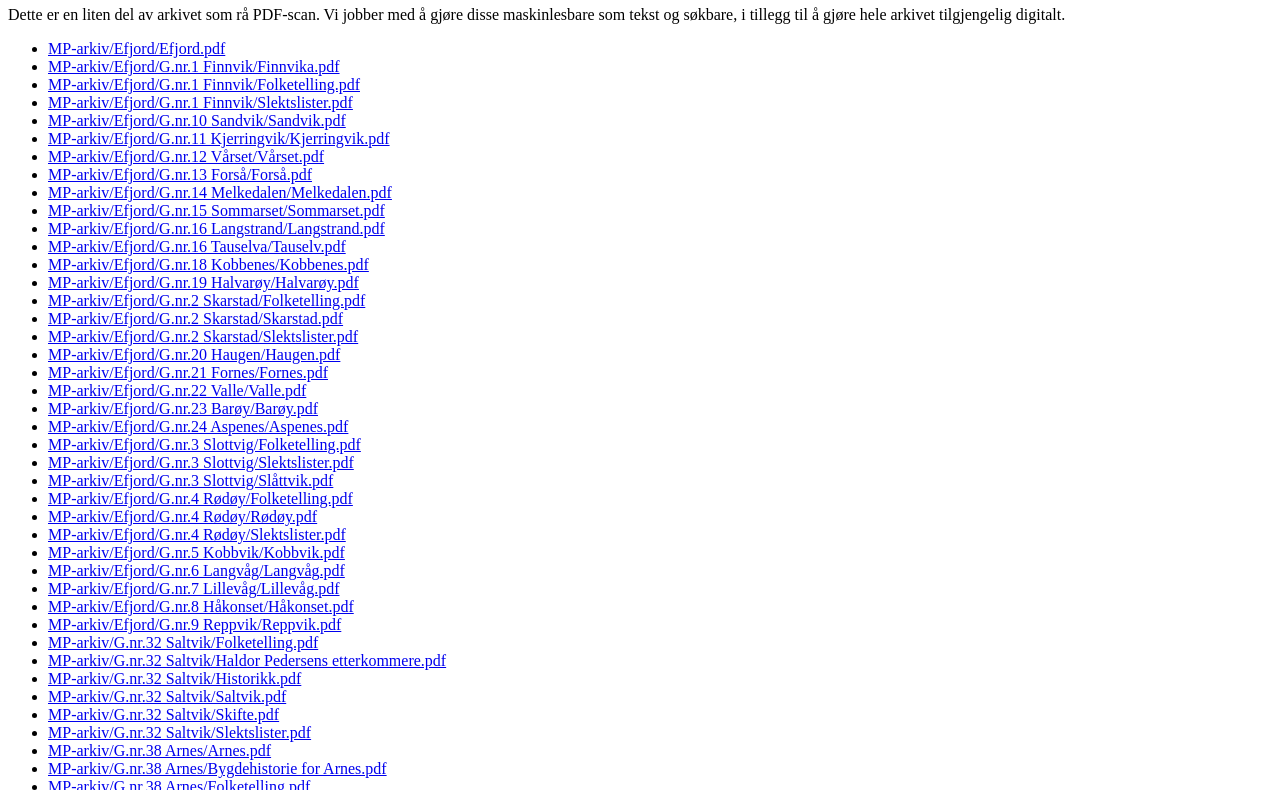
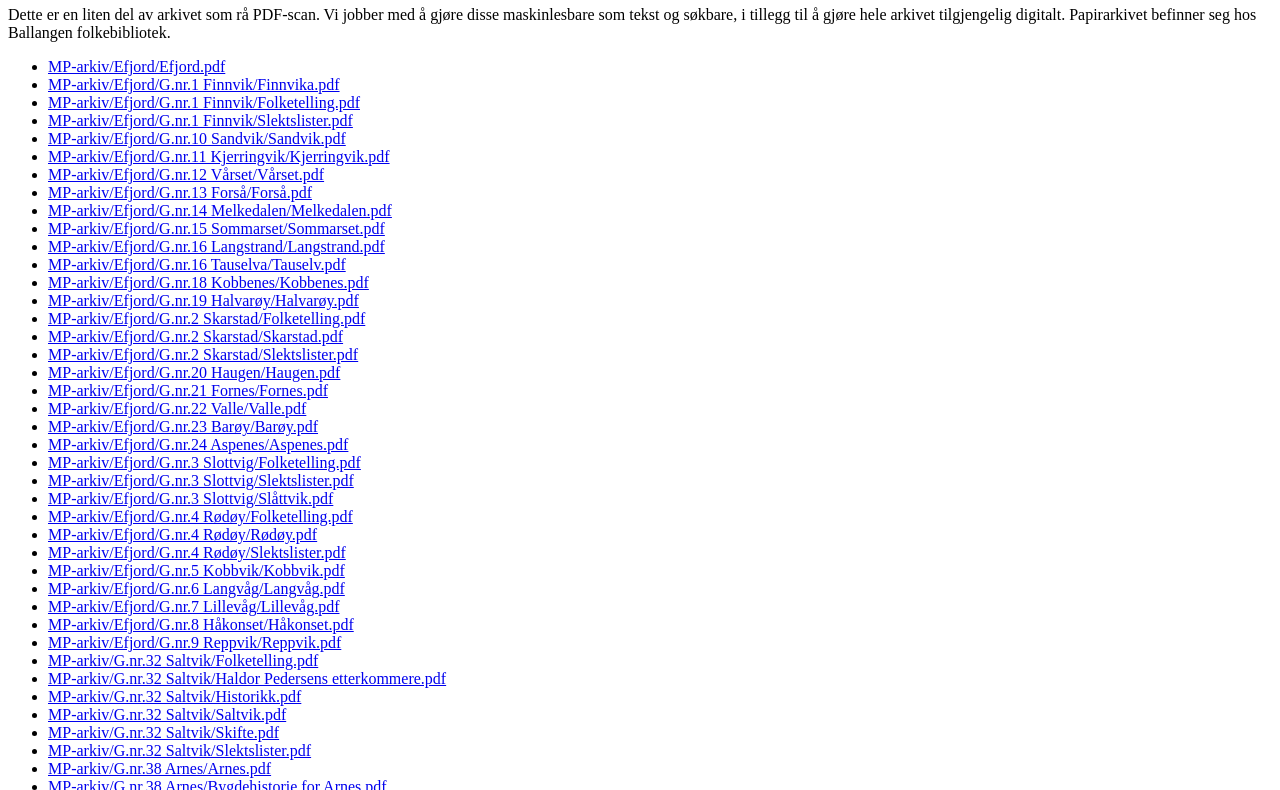
Before and after one commit to petterreinholdtsen/mp-arkiv, a plain HTML site: page index.html in a window 1280 px wide. Shown: the part 60-850 px from the top of the page. Drawn offline with Linux system fonts and the light colour scheme.

Commit message:
Nevn plassering.

```diff
--- a/index.html
+++ b/index.html
@@ -9,7 +9,8 @@
 
 <p>Dette er en liten del av arkivet som rå PDF-scan.  Vi jobber med å
 gjøre disse maskinlesbare som tekst og søkbare, i tillegg til å gjøre
-hele arkivet tilgjengelig digitalt.</p>
+hele arkivet tilgjengelig digitalt.  Papirarkivet befinner seg hos
+Ballangen folkebibliotek.</p>
 
 <ul>
 
```
